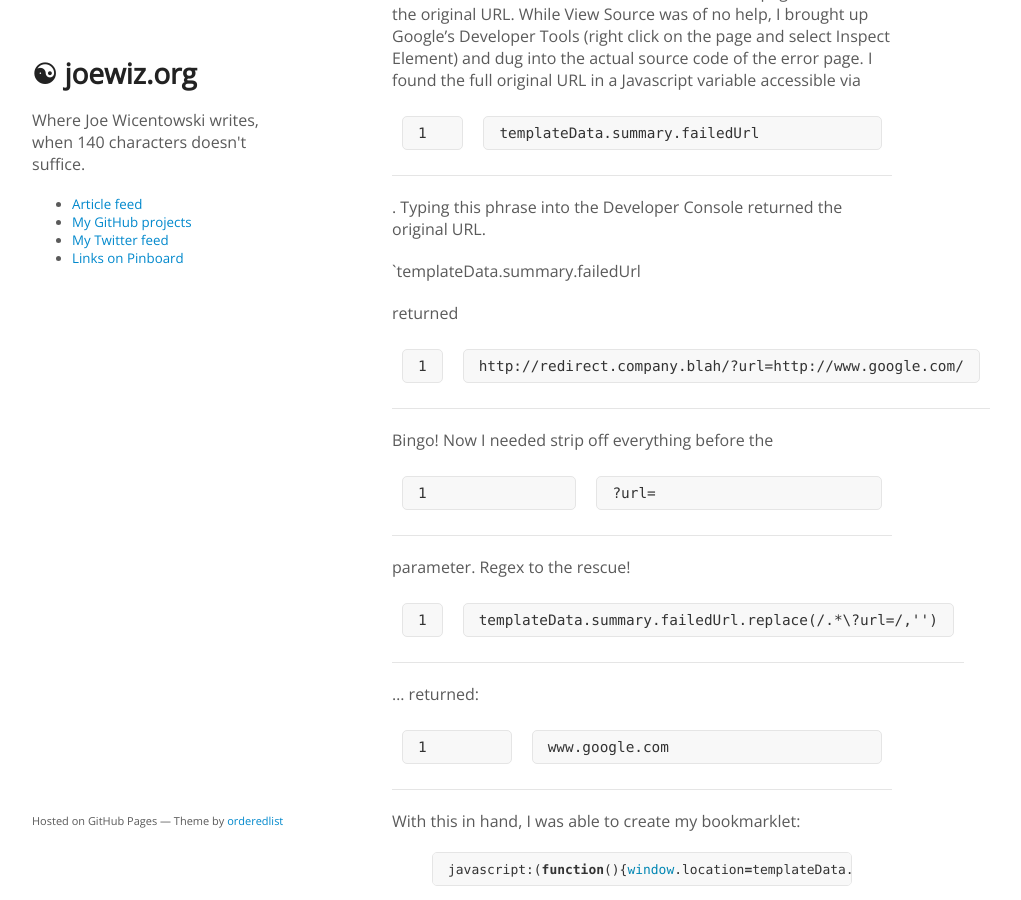
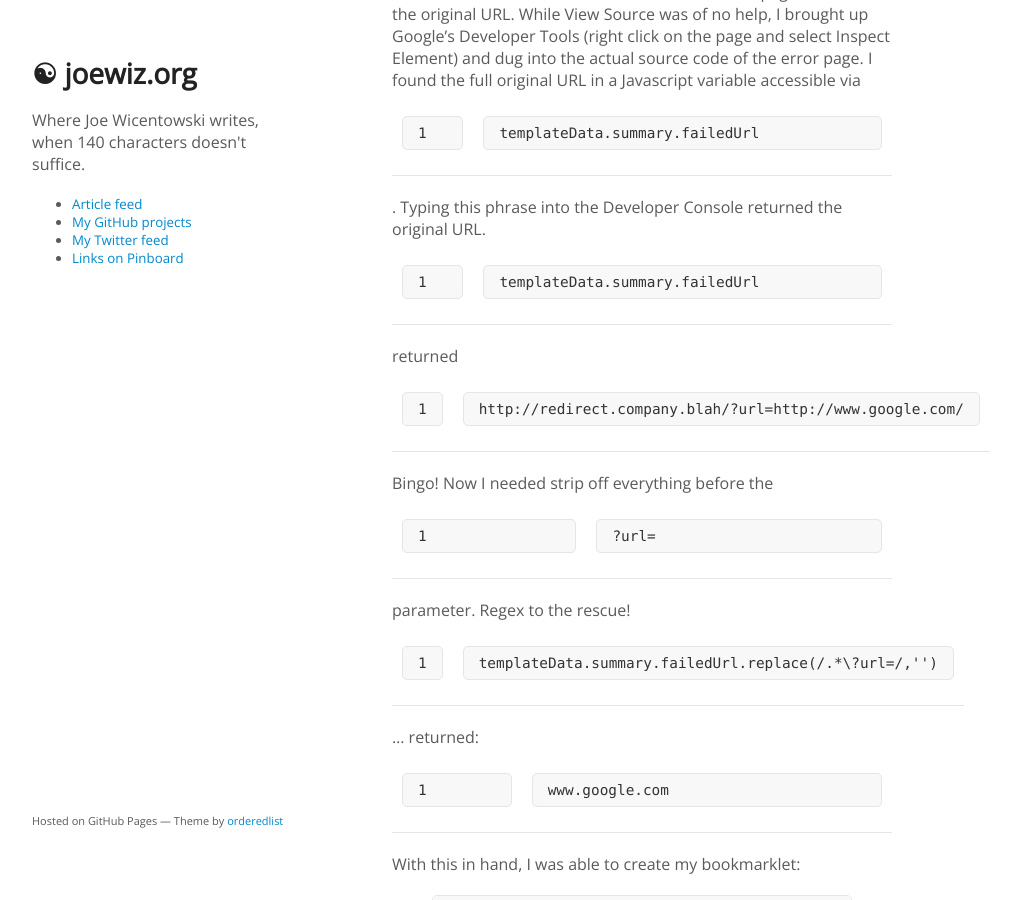
Before and after one commit to joewiz/joewiz.github.io, a Jekyll site: the page built from _posts/2014-12-16-a-bookmarklet-for-fixing-urls-with-dns-errors.md, in a window 1280 px wide and 900 px high, scrolled down 1530 px. Shown: the whole window, without its empty margins (178-1199 px from the left). Built offline with Jekyll 4.4.1, drawn with Linux system fonts in a browser that asks for light colours.

Commit message:
re-fixed example

```diff
--- a/_posts/2014-12-16-a-bookmarklet-for-fixing-urls-with-dns-errors.md
+++ b/_posts/2014-12-16-a-bookmarklet-for-fixing-urls-with-dns-errors.md
@@ -40,7 +40,7 @@ and dug into the actual source code of the error page. I found the full original
 variable accessible via `templateData.summary.failedUrl`. Typing this phrase into the Developer
 Console returned the original URL.
 
-`templateData.summary.failedUrl
+`templateData.summary.failedUrl`
 
 returned
 
```
